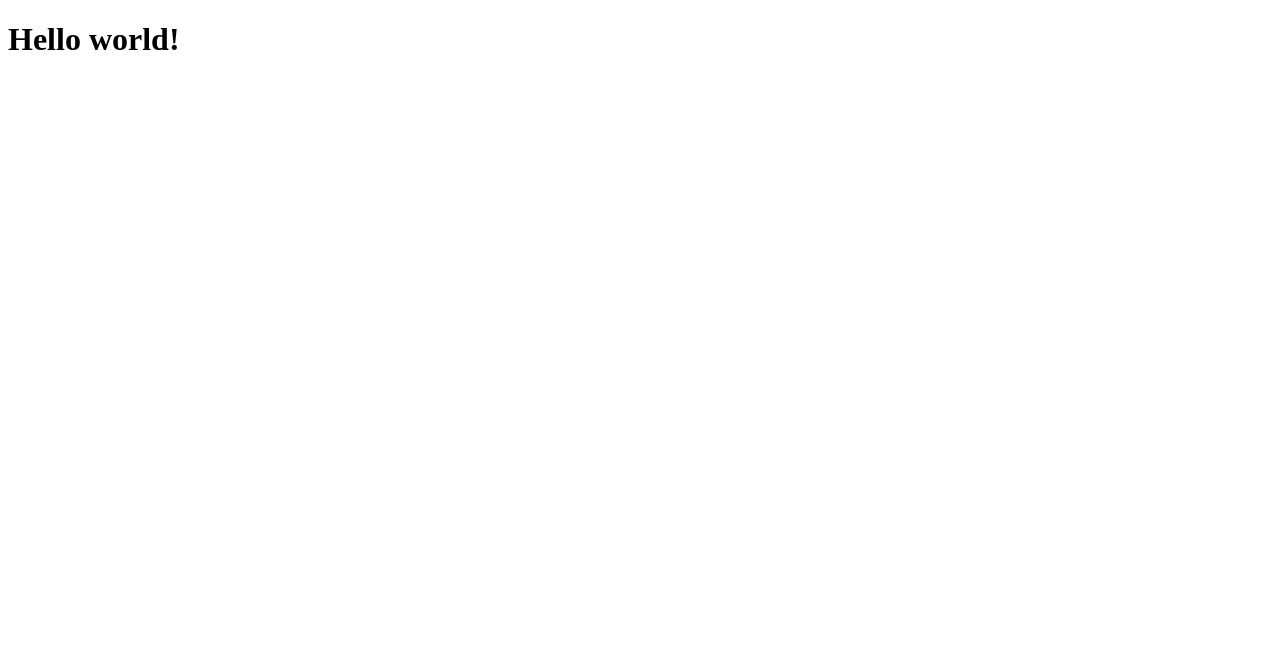
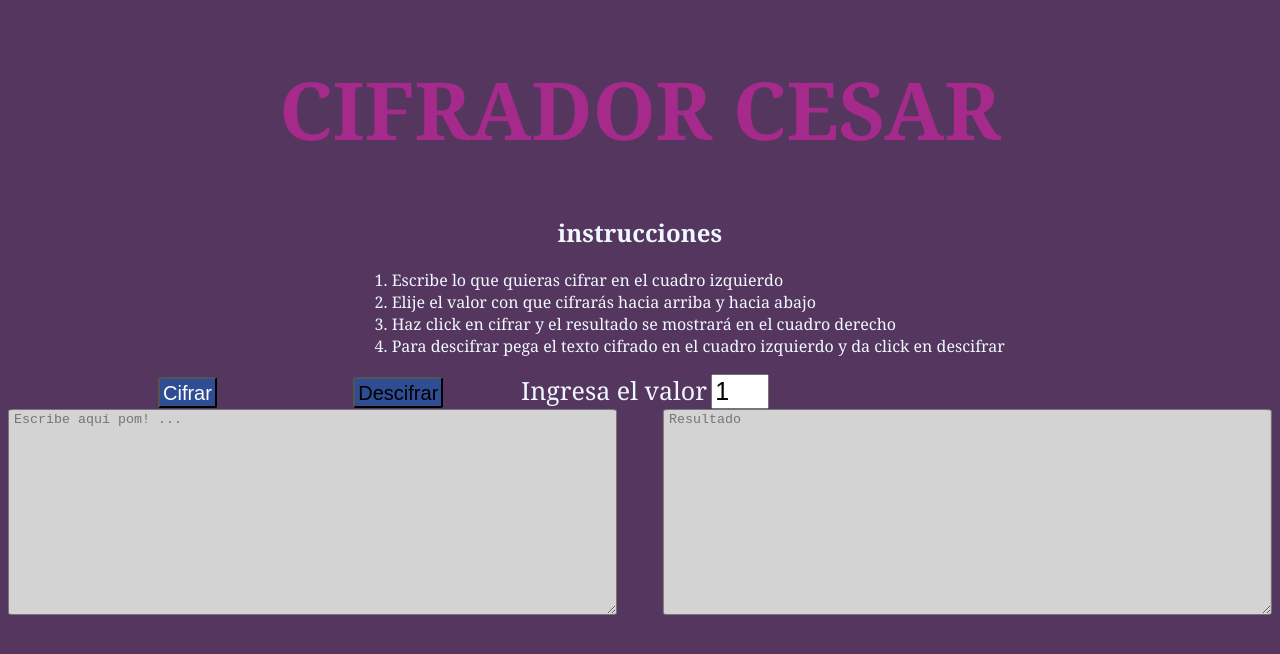
Before and after one commit to Gabum-on-Drums/cipher, a website with bundled scripts: page src/index.html in a window 1280 px wide. Built offline with nearby package versions, Linux system fonts and the light colour scheme.

Commit message:
first commit

```diff
--- a/src/cipher.js
+++ b/src/cipher.js
@@ -1,5 +1,52 @@
 const cipher = {
-    // ...
+    encode,
+    decode
   };
 
-  export default cipher;
+  function encode(llave, mensaje) {
+    if (llave === 0 || mensaje === "" || mensaje.length === 0 || llave === null){
+      throw new TypeError();
+    }
+    let respuesta = "";
+    let alfabeto = "ABCDEFGHIJKLMNOPQRSTUVWXYZ";
+    llave = ((llave % 26) + 26) %26;
+    if (mensaje) {
+     for (let i = 0; i < mensaje.length; i++) {
+       if (alfabeto.indexOf(mensaje[i]) != -1) {
+         let posicion = ((alfabeto.indexOf(mensaje[i]) + llave) % 26);
+         respuesta += alfabeto[posicion];
+       }
+       else
+        respuesta += mensaje[i];
+
+     }
+   }
+   //console.log ("texto cifrado " + respuesta);
+     return respuesta;
+ }
+
+ function decode(llave, mensaje) {
+  if (llave === 0 || mensaje === "" || mensaje.length === 0 || llave === null){
+    throw new TypeError();
+  }
+   let respuesta = "";
+   let alfabeto = "ABCDEFGHIJKLMNOPQRSTUVWXYZ";
+   llave = ((llave % 26) - 26) %26;
+   if (mensaje) {
+     for (let i = 0; i < mensaje.length; i++) {
+       if (alfabeto.indexOf(mensaje[i]) != -1) {
+         let posicion = ((alfabeto.indexOf(mensaje[i]) - llave) % 26);
+         respuesta += alfabeto[posicion];
+       // } else if (mensaje[i] = " "){
+       //   mensaje = " ";
+       }
+       else
+        respuesta += mensaje[i];
+
+     }
+   }
+   //console.log("texto descifrado " + respuesta);
+     return respuesta;
+ }
+
+export default cipher;
--- a/src/index.html
+++ b/src/index.html
@@ -1,14 +1,34 @@
 <!DOCTYPE html>
-<html>
-  <head>
-    <meta charset="utf-8">
-    <title>Caesar Cipher</title>
-    <link rel="stylesheet" href="style.css" />
-  </head>
-  <body>
-    <div id="root">
-      <h1>Hello world!</h1>
-    </div>
-    <script src="index.js" type="module"></script>
-  </body>
+<html lang="en">
+<head>
+  <meta charset="UTF-8">
+  <meta http-equiv="X-UA-Compatible" content="IE=edge">
+  <meta name="viewport" content="width=device-width, initial-scale=1.0">
+  <title>cifrador cesar</title>
+  <link href="style.css" rel="stylesheet" />
+  <script src="index.js" type="module"></script>
+</head>
+<body>
+  <main>
+     <h1>CIFRADOR CESAR</h1>
+      <h2>instrucciones</h2>
+       <ol>
+        <li>Escribe lo que quieras cifrar en el cuadro izquierdo</li>
+        <li>Elije el valor con que cifrarás hacia arriba y hacia abajo</li>
+        <li>Haz click en cifrar y el resultado se mostrará en el cuadro derecho</li>
+        <li>Para descifrar pega el texto cifrado en el cuadro izquierdo y da click en descifrar</li>
+       </ol>
+    <!-- <form id="cifrador" autocomplete="off"> -->
+      <div>
+        <button id="botonCifrador" class="boton1">Cifrar</button>
+        <label>Ingresa el valor</label>
+        <input id="rango" class="rango" type="number" value="1" min="1" max="20"/>
+        <button id="botonDescifrador" class="boton2">Descifrar</button>
+      </div>
+       <div>
+        <textarea id="inputOriginal" placeholder="Escribe aquí pom! ..." tipe="text" name="text"></textarea>
+        <textarea id="resultado" placeholder="Resultado" tipe="text" name="text"></textarea>
+       </div>
+  </main>
+</body>
 </html>
--- a/src/index.js
+++ b/src/index.js
@@ -1,3 +1,29 @@
-import cipher from './cipher.js';
+import cipher  from './cipher.js';
 
-console.log(cipher);
+document.getElementById("inputOriginal").addEventListener("keyup",
+    function() {
+      this.value = this.value.toUpperCase();
+    });
+
+  document.getElementById("botonCifrador").addEventListener("click", function() {
+    let mensaje = document.getElementById("inputOriginal").value;
+    let llave = document.getElementById("rango").value;
+    document.getElementById("botonCifrador").style.color = "black";
+    document.getElementById("botonDescifrador").style.color = "white";
+
+    document.getElementById("resultado").value = cipher.encode(llave, mensaje);
+    //console.log("boton cifrar");
+  },
+  true
+  );
+  document.getElementById("botonDescifrador").addEventListener("click", function() {
+    let mensaje = document.getElementById("inputOriginal").value;
+    let llave = document.getElementById("rango").value;
+    document.getElementById("botonCifrador").style.color = "white";
+    document.getElementById("botonDescifrador").style.color = "black";
+
+    document.getElementById("resultado").value = cipher.decode(llave, mensaje);
+    //console.log("boton descifrar");
+  },
+  true
+  );
--- a/src/style.css
+++ b/src/style.css
@@ -0,0 +1,96 @@
+
+body {
+    padding-top: 0;
+    font-family: Cambria, Cochin, Georgia, Times, 'Times New Roman', serif;
+    background-color: rgb(85, 54, 94);
+
+}
+h1 {
+    padding-top: 0%;
+    font-size: 5pc;
+    color: rgb(165, 42, 140);
+    text-align: center;
+}
+
+h2 {
+    color: aliceblue;
+    padding-top: 0%;
+    text-align: center;
+}
+
+ol {
+    color:aliceblue;
+    margin-top: 0%;
+    list-style-position: inside;
+    text-align: left;
+    padding-left: 29%;
+}
+
+li {
+    text-shadow: 70%;
+}
+
+.boton1 {
+    position: relative;
+    left: 150px;
+    color: white;
+    padding-top: 3px;
+    padding-left: 3px;
+    padding-right: 3px;
+    font-size: 20px;
+    background-color: rgb(46, 77, 147);
+    border-radius: 6%;
+}
+
+.boton2 {
+    position:relative;
+    left: 30px;
+    padding-top: 3px;
+    padding-left: 3px;
+    padding-right: 3px;
+    font-size: 20px;
+    background-color: rgb(46, 77, 147);
+    border-radius: 6%;
+}
+
+label,#rango {
+    position: relative;
+    left: 450px;
+    width: 35px;
+    font-size: 25px;
+}
+label {
+    color: aliceblue;
+}
+
+#rango {
+    width: 50px;
+}
+
+#inputOriginal {
+    position: sticky;
+    left: 2px;
+    height: 200px;
+    width: 600px;
+    background-color: lightgrey;
+    border: 50%;
+    border-radius: 1%;
+    padding-left: 5px;
+    padding-top: 2px;
+    padding-right: 2px;
+}
+
+#resultado {
+    position: sticky;
+    left: 70%;
+    top: 20%;
+    height: 200px;
+    width: 600px;
+    margin-right: 0;
+    background-color: lightgrey;
+    border: 50%;
+    border-radius: 1%;
+    padding-left: 5px;
+    padding-top: 2px;
+    padding-right: 2px;
+}
```
Also changed, not shown: README.md, 1 other file.
